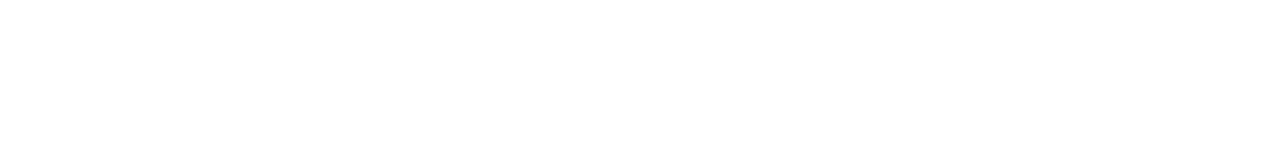
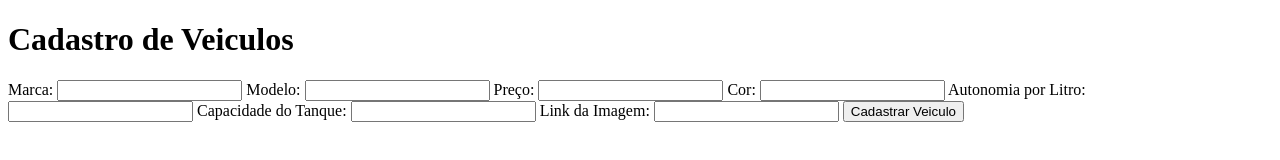
Before and after one commit to jessicasamppaio/Logica-Programacao-Senac-main, a plain HTML site: page aulas/aula06/Projeto-Cadastro-Veiculo/cadastro-veiculo.html in a window 1280 px wide. Drawn offline with Linux system fonts and the light colour scheme.

Commit message:
Atualização

```diff
--- a/aulas/aula06/Projeto-Cadastro-Veiculo/cadastro-veiculo.html
+++ b/aulas/aula06/Projeto-Cadastro-Veiculo/cadastro-veiculo.html
@@ -6,6 +6,35 @@
     <title>Cdastro Veiculos</title>
 </head>
 <body>
+    <h1>Cadastro de Veiculos</h1>
+
+    <form id="veiculosForm">
+    <label for="marca">Marca:</label>
+    <input type="text" id="marca" required>
+
+    <label for="modelo">Modelo:</label>
+    <input type="text" id="modelo" required>
+
+    <label for="preco">Preço:</label>
+    <input type="text" id="preco" required>
+
+    <label for="cor">Cor:</label>
+    <input type="text" id="cor" required>
+
+
+    <label for="autonomia">Autonomia por Litro:</label>
+    <input type="text" id="autonomia" required>
+
+    <label for="capacidadeTanque">Capacidade do Tanque:</label>
+    <input type="text" id="capacidadeTanque" required>
+
+    <label for="imagemURL">Link da Imagem:</label>
+    <input type="text" id="imagemURL" required>
+
+    <button type="button" onclick="cadastrarVeiculo()">Cadastrar Veiculo</button>
+
+
+    </form>
     <script src="script.js"></script>
 </body>
 </html>
```
